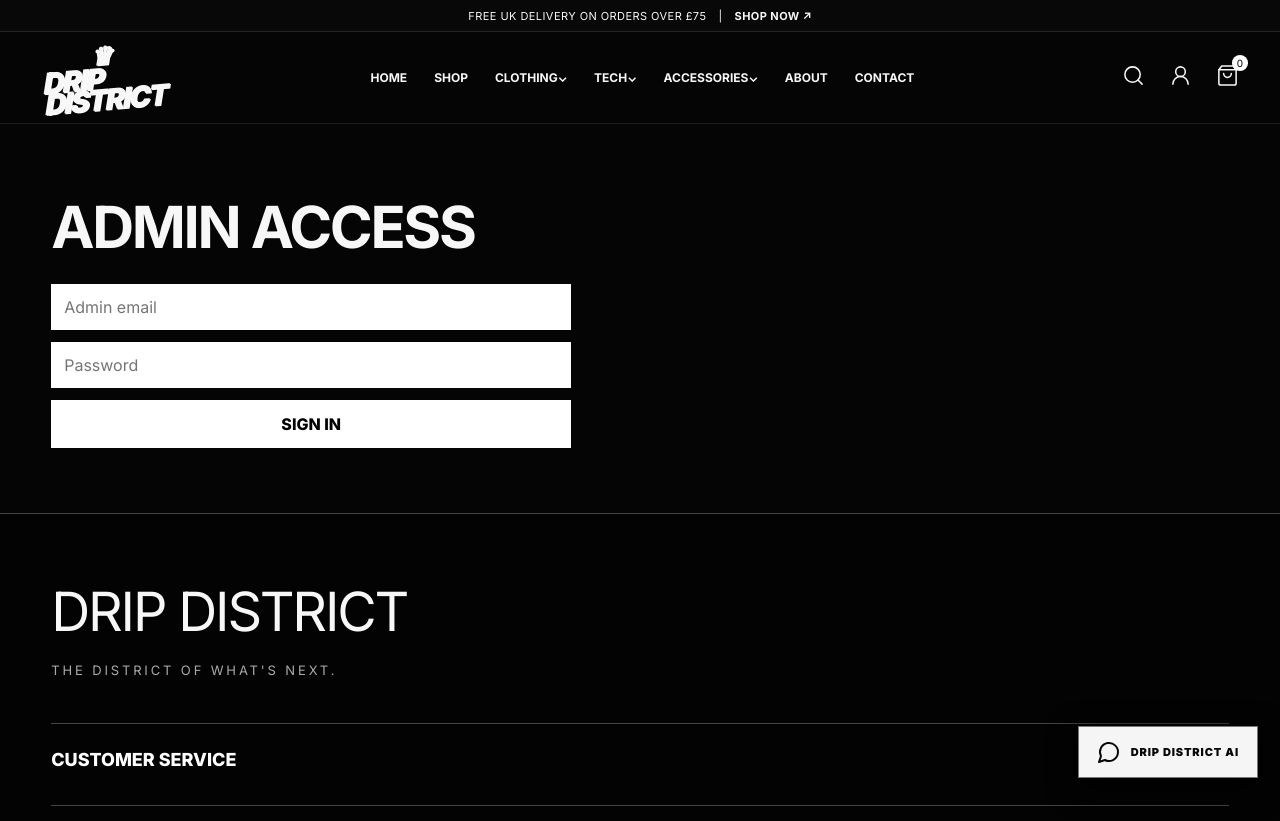
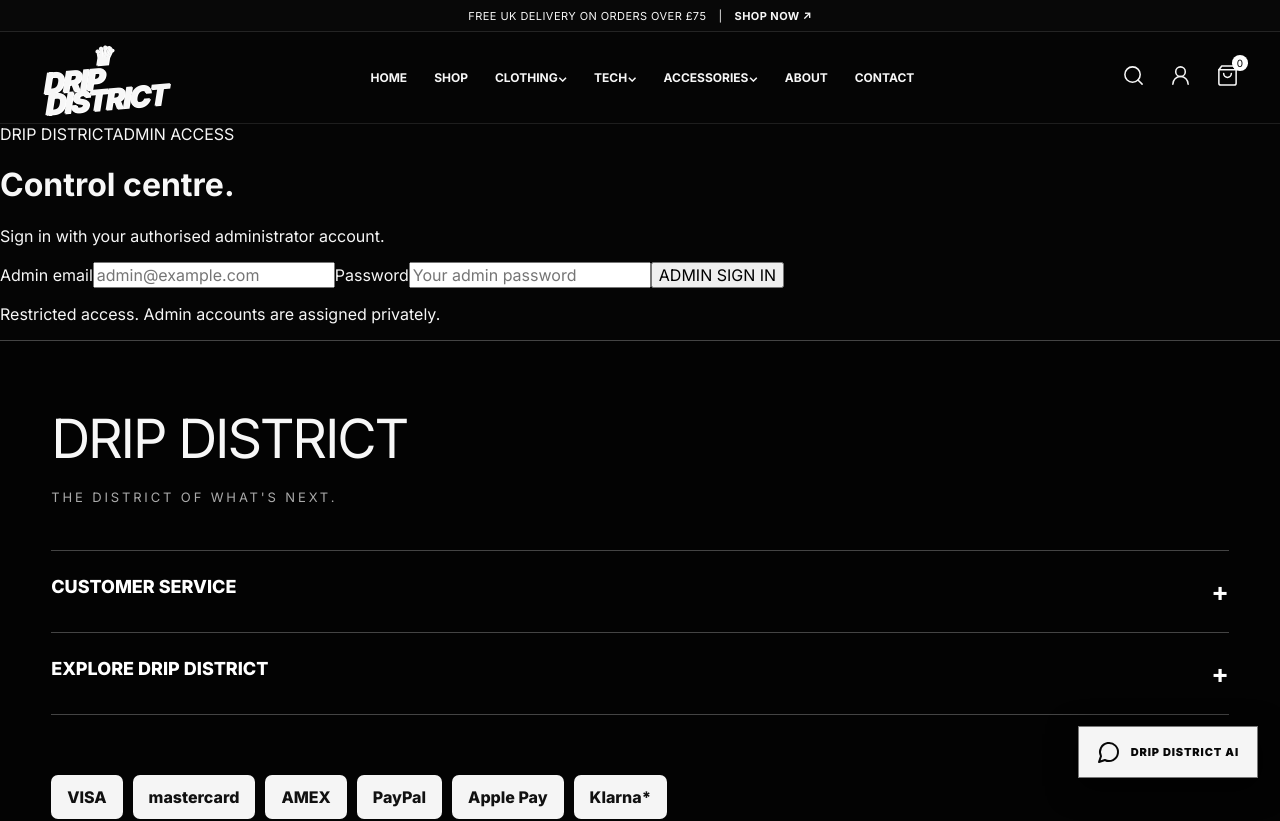
Before and after one commit to hasnainplaysboss-beep/Drip-District-2, a Next.js app in the folder drip-district/: page /admin/login in a window 1280 px wide. Shown: the top 821 px of the page. Built offline with nearby package versions, Linux system fonts and the light colour scheme.

Commit message:
Update page.tsx

```diff
--- a/drip-district/src/app/admin/login/page.tsx
+++ b/drip-district/src/app/admin/login/page.tsx
@@ -1,3 +1,41 @@
-"use client";
-import { useState } from "react";
-export default function AdminLogin(){const [email,setEmail]=useState(""),[password,setPassword]=useState(""),[error,setError]=useState("");async function login(e:React.FormEvent){e.preventDefault();const r=await fetch("/api/admin/login",{method:"POST",headers:{"Content-Type":"application/json"},body:JSON.stringify({email,password})});const d=await r.json();if(r.ok)location.href="/admin";else setError(d.error||"Login failed");}return <section className="section"><h1 className="section-heading">ADMIN ACCESS</h1><form className="simple-form" onSubmit={login}><input type="email" placeholder="Admin email" value={email} onChange={e=>setEmail(e.target.value)} required/><input type="password" placeholder="Password" value={password} onChange={e=>setPassword(e.target.value)} required/><button className="solid-button">SIGN IN</button>{error&&<p role="alert">{error}</p>}</form></section>}
+
+export default function AdminLoginPage() {
+  return (
+    <main className="auth-container">
+      <div className="auth-card">
+        <a href="/" className="auth-logo">
+          DRIP DISTRICT
+        </a>
+
+        <span className="admin-label">ADMIN ACCESS</span>
+
+        <h1>Control centre.</h1>
+        <p>Sign in with your authorised administrator account.</p>
+
+        <form action="/api/admin/auth/login" method="POST">
+          <label>Admin email</label>
+          <input
+            type="email"
+            name="email"
+            placeholder="admin@example.com"
+            required
+          />
+
+          <label>Password</label>
+          <input
+            type="password"
+            name="password"
+            placeholder="Your admin password"
+            required
+          />
+
+          <button type="submit">ADMIN SIGN IN</button>
+        </form>
+
+        <p className="auth-footer">
+          Restricted access. Admin accounts are assigned privately.
+        </p>
+      </div>
+    </main>
+  );
+}
```
